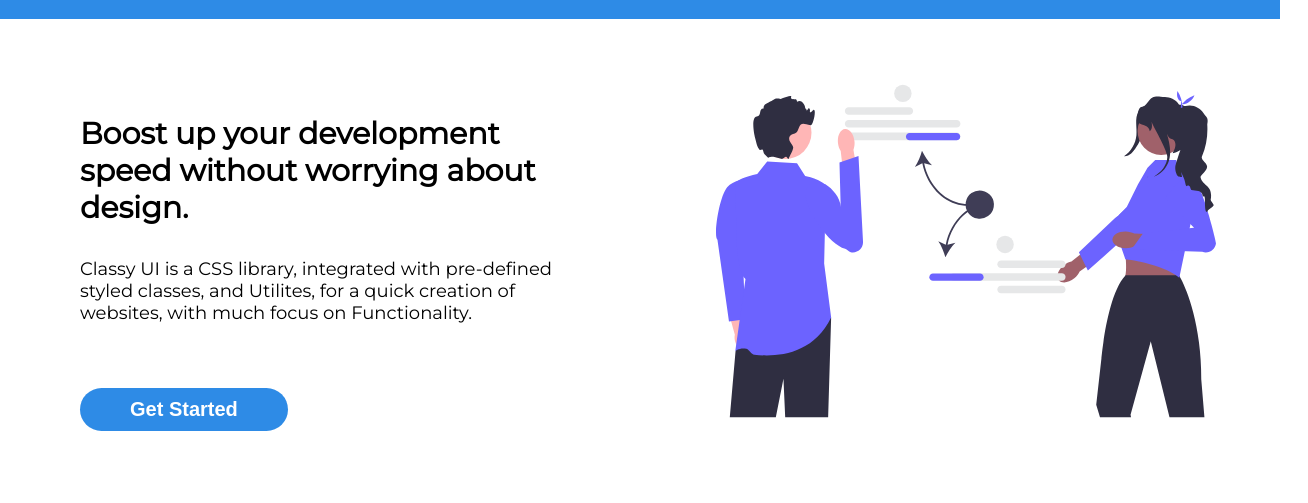
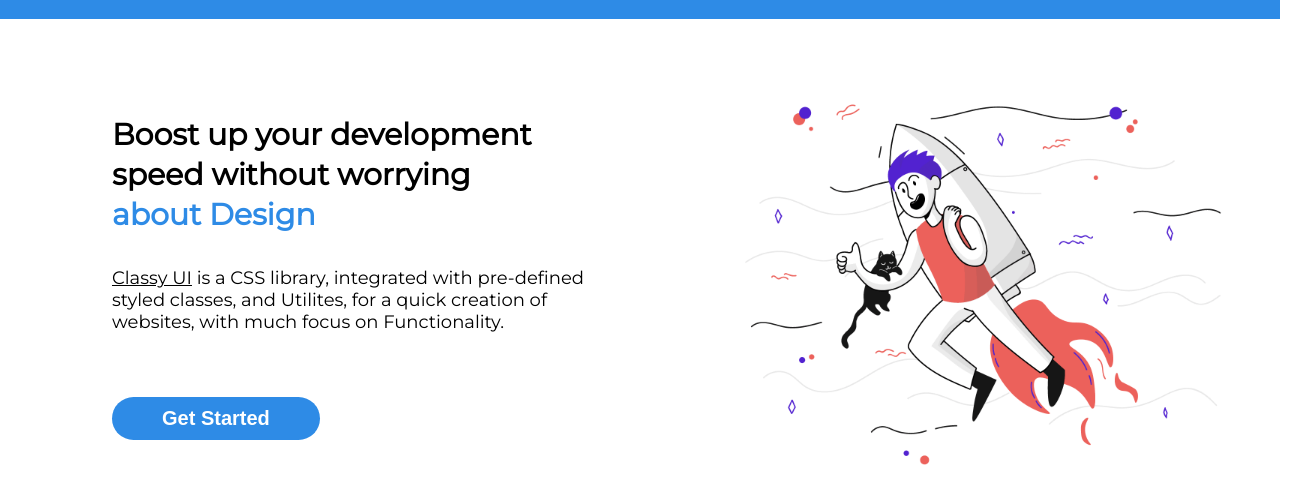
Before and after one commit to leader-akash/Classy-UI, a plain HTML site: page index.html in a window 1280 px wide. Shown: the part 77-580 px from the top of the page, 1308 px wide, since content can reach past the window. Drawn offline with Linux system fonts and the light colour scheme.

Commit message:
minor changes

```diff
--- a/index.html
+++ b/index.html
@@ -24,9 +24,9 @@
 
         <div class="container">
           <div class="intro">
-            <h1>Boost up your development speed without worrying about design.</h1>
+            <h1>Boost up your development speed without worrying <br> <span class="highlight">about Design</span></h1>
             <p class="content">
-                Classy UI is a CSS library, integrated with pre-defined styled classes, and Utilites, for a quick creation of websites, with much focus on Functionality.
+                <u>Classy UI</u> is a CSS library, integrated with pre-defined styled classes, and Utilites, for a quick creation of websites, with much focus on Functionality.
             </p>
 
             <a href="./documentation.html"><button class="btn">Get Started</button></a>
@@ -34,7 +34,7 @@
 
           <!-- image -->
           <div>
-            <img class="img" src="./images/hero.svg" alt="hero" />
+            <img class="img" src="./images/hero.png" alt="hero" />
           </div>
         </div>
 
--- a/style.css
+++ b/style.css
@@ -50,14 +50,15 @@
 }
 
 .intro{
-    margin: 3rem;
+
     margin-top: 4rem;
+    margin-left: 5rem;
 }
 
 .img{
-    height: 400px;
-    width: 500px;
-    margin: 2rem 4rem 2rem 2rem;
+    height: 450px;
+    width: 600px;
+    margin: 2rem 2rem 2rem 2rem;
 }
 
 .container{
@@ -65,10 +66,11 @@
     justify-content: space-between;
 }
 
-.container h1{
+.container h1 {
     margin: 2rem 2rem 0 2rem;
     width: 500px;
     font-size: 30px;
+    line-height: 2.5rem;
 }
 
 .container p{
@@ -179,3 +181,7 @@
   .bold {
     font-weight: bold;
   }
+
+.intro  h1 .highlight{
+    color: var(--primary-color)
+  }
```
Also changed, not shown: images/hero.png (added), images/hero.svg (deleted), images/techProduct.webp (added).
